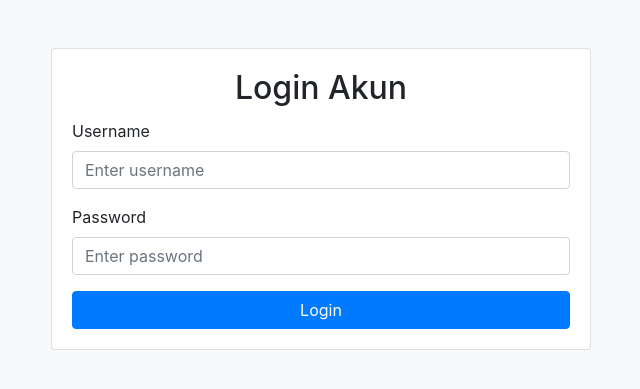
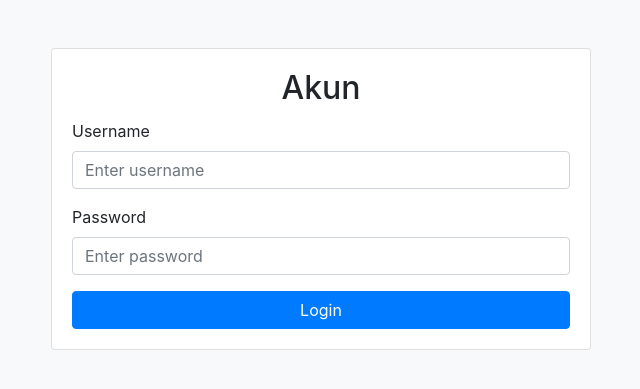
Before and after one commit to 1stind/minimarketsemesta, a Flask app: page /login in a window 1280 px wide. Shown: the top 389 px of the page, without its empty margins (319-959 px from the left). Run offline with Flask 3, Linux system fonts and the light colour scheme; parts of the project's set-up code (start-up, migrations or seed data) failed here and were passed over; some libraries are stand-ins or nearby versions.

Commit message:
Update login page.html

```diff
--- a/templates/login page.html
+++ b/templates/login page.html
@@ -14,8 +14,8 @@
       <div class="col-md-6">
         <div class="card mt-5">
           <div class="card-body">
-            <h2 class="card-title text-center">Login Akun</h2>
-            <form id="form-login" action="/login" method="post">
+            <h2 class="card-title text-center"> Akun</h2>
+            <form id="form-login" action="/" method="post">
               <div class="form-group">
                 <label for="username">Username</label>
                 <input type="text" class="form-control" id="username" name="username" placeholder="Enter username">
@@ -61,7 +61,7 @@
 
     // Kirim permintaan AJAX ke server
     $.ajax({
-      url: '/login',
+      url: '/',
       type: 'POST',
       data: formData,
       success: function (response) {
```
